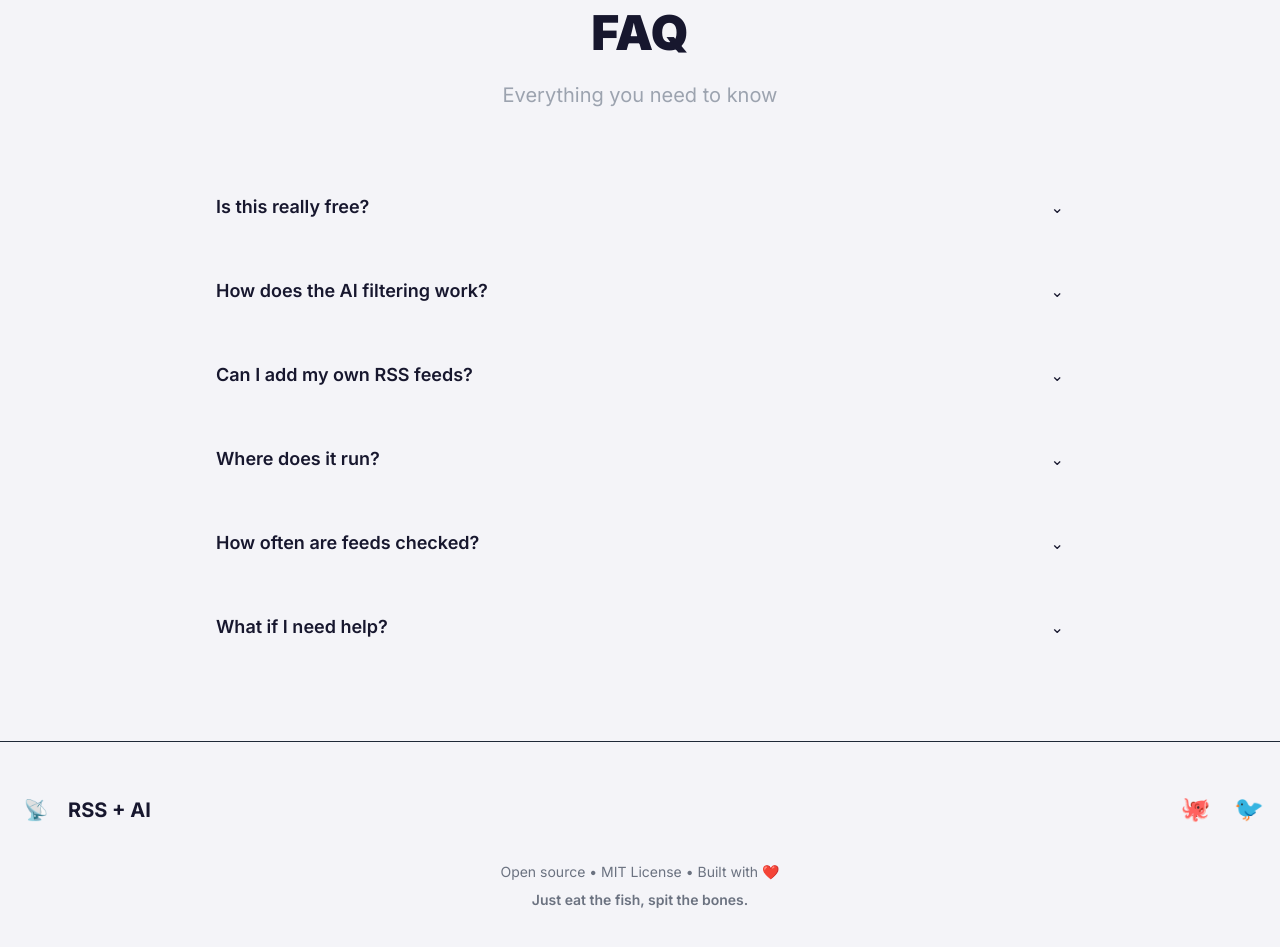
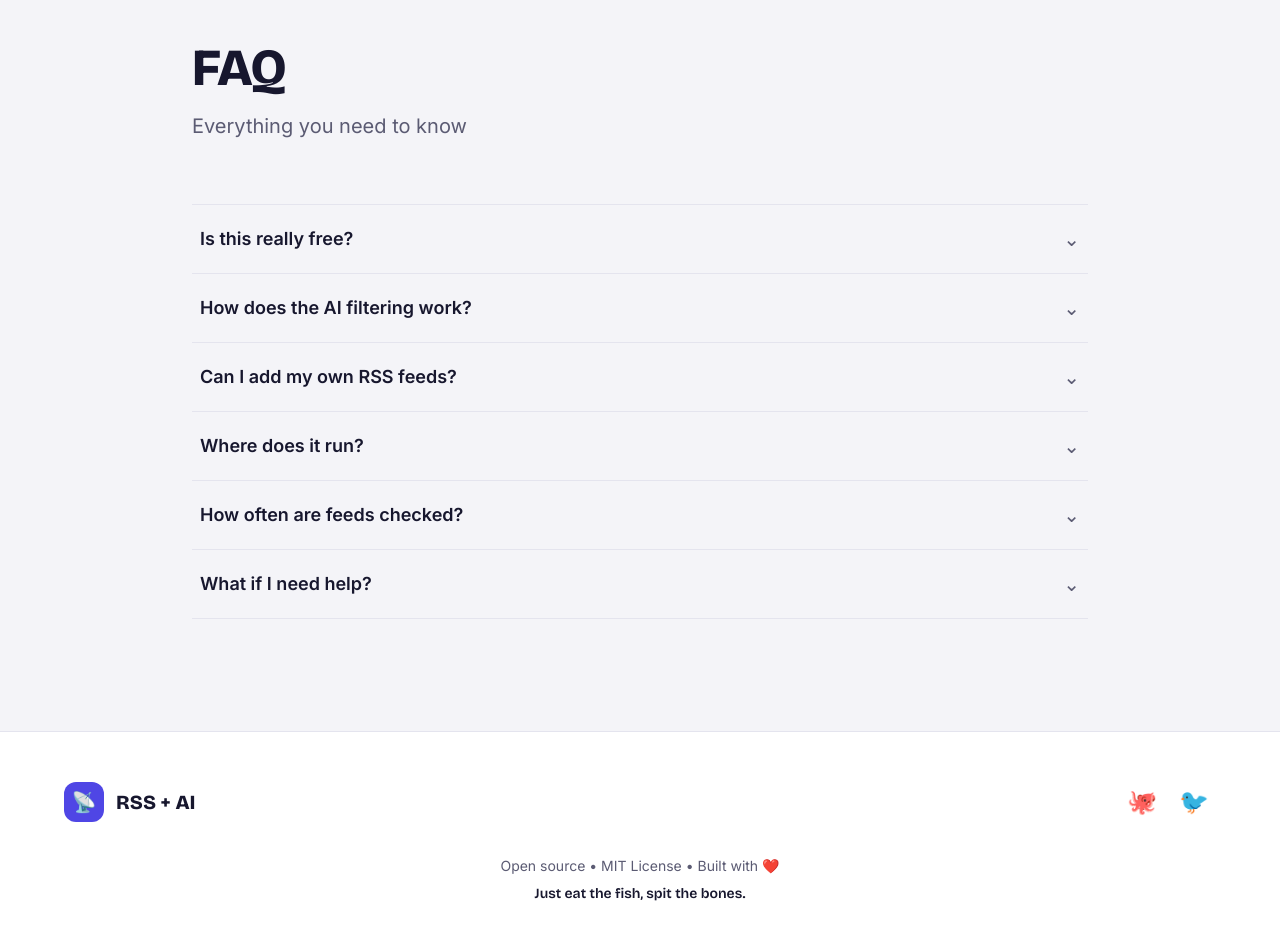
Before and after one commit to qusaismael/rss-website, a website: page index.html in a window 1280 px wide. Shown: the part 4244-5191 px from the top of the page. Drawn offline with nearby package versions, Linux system fonts and the light colour scheme.

Commit message:
redesign: divider-row FAQ and quiet footer

```diff
--- a/index.html
+++ b/index.html
@@ -441,82 +441,82 @@
     </section>
 
     <!-- FAQ Section -->
-    <section id="faq" class="py-20 px-4">
+    <section id="faq" class="py-20 md:py-28 px-4 sm:px-6 bg-paper">
         <div class="max-w-4xl mx-auto">
-            <div class="text-center mb-16">
-                <h2 class="text-5xl font-black mb-6"><span class="gradient-text">FAQ</span></h2>
-                <p class="text-xl text-gray-400">Everything you need to know</p>
+            <div class="mb-12 md:mb-16">
+                <h2 class="font-display font-extrabold text-ink text-[clamp(2rem,4.5vw,3.25rem)] leading-[1.05] tracking-[-0.02em] mb-4">FAQ</h2>
+                <p class="text-lg md:text-xl text-muted">Everything you need to know</p>
             </div>
 
-            <div class="space-y-4">
-                <div class="glass rounded-xl overflow-hidden">
-                    <button onclick="toggleFaq(this)" class="w-full px-6 py-5 text-left flex items-center justify-between hover:bg-white/5 transition-colors" aria-expanded="false">
-                        <span class="text-lg font-semibold">Is this really free?</span>
-                        <span class="icon transition-transform" aria-hidden="true">⌄</span>
+            <div class="border-t border-line">
+                <div class="border-b border-line">
+                    <button onclick="toggleFaq(this)" class="w-full px-2 py-5 text-left flex items-center justify-between gap-4 hover:bg-surface transition-colors" aria-expanded="false">
+                        <span class="text-lg font-semibold text-ink">Is this really free?</span>
+                        <span class="icon transition-transform text-muted text-xl" aria-hidden="true">⌄</span>
                     </button>
                     <div class="faq-answer max-h-0 overflow-hidden transition-all duration-300">
-                        <div class="px-6 pb-5 text-gray-400">
+                        <div class="px-2 pb-5 text-muted">
                             Yes! 100% free and open source. It uses Google's free Gemini API and Telegram's free bot API. There are no hidden costs or premium features.
                         </div>
                     </div>
                 </div>
 
-                <div class="glass rounded-xl overflow-hidden">
-                    <button onclick="toggleFaq(this)" class="w-full px-6 py-5 text-left flex items-center justify-between hover:bg-white/5 transition-colors" aria-expanded="false">
-                        <span class="text-lg font-semibold">How does the AI filtering work?</span>
-                        <span class="icon transition-transform" aria-hidden="true">⌄</span>
+                <div class="border-b border-line">
+                    <button onclick="toggleFaq(this)" class="w-full px-2 py-5 text-left flex items-center justify-between gap-4 hover:bg-surface transition-colors" aria-expanded="false">
+                        <span class="text-lg font-semibold text-ink">How does the AI filtering work?</span>
+                        <span class="icon transition-transform text-muted text-xl" aria-hidden="true">⌄</span>
                     </button>
                     <div class="faq-answer max-h-0 overflow-hidden transition-all duration-300">
-                        <div class="px-6 pb-5 text-gray-400">
+                        <div class="px-2 pb-5 text-muted">
                             The AI reads each RSS article headline and summary, then decides if it's important based on your custom prompt. You can define what "important" means for you - tech news, specific topics, or anything else.
                         </div>
                     </div>
                 </div>
 
-                <div class="glass rounded-xl overflow-hidden">
-                    <button onclick="toggleFaq(this)" class="w-full px-6 py-5 text-left flex items-center justify-between hover:bg-white/5 transition-colors" aria-expanded="false">
-                        <span class="text-lg font-semibold">Can I add my own RSS feeds?</span>
-                        <span class="icon transition-transform" aria-hidden="true">⌄</span>
+                <div class="border-b border-line">
+                    <button onclick="toggleFaq(this)" class="w-full px-2 py-5 text-left flex items-center justify-between gap-4 hover:bg-surface transition-colors" aria-expanded="false">
+                        <span class="text-lg font-semibold text-ink">Can I add my own RSS feeds?</span>
+                        <span class="icon transition-transform text-muted text-xl" aria-hidden="true">⌄</span>
                     </button>
                     <div class="faq-answer max-h-0 overflow-hidden transition-all duration-300">
-                        <div class="px-6 pb-5 text-gray-400">
-                            Absolutely! Just edit the <code class="text-yellow-400">main.py</code> file and add any RSS feed URL you want. Works with blogs, news sites, podcasts, and more.
+                        <div class="px-2 pb-5 text-muted">
+                            Absolutely! Just edit the <code class="text-primary font-medium">main.py</code> file and add any RSS feed URL you want. Works with blogs, news sites, podcasts, and more.
                         </div>
                     </div>
                 </div>
 
-                <div class="glass rounded-xl overflow-hidden">
-                    <button onclick="toggleFaq(this)" class="w-full px-6 py-5 text-left flex items-center justify-between hover:bg-white/5 transition-colors" aria-expanded="false">
-                        <span class="text-lg font-semibold">Where does it run?</span>
-                        <span class="icon transition-transform" aria-hidden="true">⌄</span>
+                <div class="border-b border-line">
+                    <button onclick="toggleFaq(this)" class="w-full px-2 py-5 text-left flex items-center justify-between gap-4 hover:bg-surface transition-colors" aria-expanded="false">
+                        <span class="text-lg font-semibold text-ink">Where does it run?</span>
+                        <span class="icon transition-transform text-muted text-xl" aria-hidden="true">⌄</span>
                     </button>
                     <div class="faq-answer max-h-0 overflow-hidden transition-all duration-300">
-                        <div class="px-6 pb-5 text-gray-400">
+                        <div class="px-2 pb-5 text-muted">
                             It runs on your own machine or server. You have complete control. For 24/7 operation, you can deploy it on a cloud service or a Raspberry Pi.
                         </div>
                     </div>
                 </div>
 
-                <div class="glass rounded-xl overflow-hidden">
-                    <button onclick="toggleFaq(this)" class="w-full px-6 py-5 text-left flex items-center justify-between hover:bg-white/5 transition-colors" aria-expanded="false">
-                        <span class="text-lg font-semibold">How often are feeds checked?</span>
-                        <span class="icon transition-transform" aria-hidden="true">⌄</span>
+                <div class="border-b border-line">
+                    <button onclick="toggleFaq(this)" class="w-full px-2 py-5 text-left flex items-center justify-between gap-4 hover:bg-surface transition-colors" aria-expanded="false">
+                        <span class="text-lg font-semibold text-ink">How often are feeds checked?</span>
+                        <span class="icon transition-transform text-muted text-xl" aria-hidden="true">⌄</span>
                     </button>
                     <div class="faq-answer max-h-0 overflow-hidden transition-all duration-300">
-                        <div class="px-6 pb-5 text-gray-400">
+                        <div class="px-2 pb-5 text-muted">
                             By default, every 15 minutes. You can adjust this in the code to check more or less frequently based on your needs.
                         </div>
                     </div>
                 </div>
 
-                <div class="glass rounded-xl overflow-hidden">
-                    <button onclick="toggleFaq(this)" class="w-full px-6 py-5 text-left flex items-center justify-between hover:bg-white/5 transition-colors" aria-expanded="false">
-                        <span class="text-lg font-semibold">What if I need help?</span>
-                        <span class="icon transition-transform" aria-hidden="true">⌄</span>
+                <div class="border-b border-line">
+                    <button onclick="toggleFaq(this)" class="w-full px-2 py-5 text-left flex items-center justify-between gap-4 hover:bg-surface transition-colors" aria-expanded="false">
+                        <span class="text-lg font-semibold text-ink">What if I need help?</span>
+                        <span class="icon transition-transform text-muted text-xl" aria-hidden="true">⌄</span>
                     </button>
                     <div class="faq-answer max-h-0 overflow-hidden transition-all duration-300">
-                        <div class="px-6 pb-5 text-gray-400">
-                            Open an issue on <a href="https://github.com/qusaismael/rss-ai/issues" target="_blank" class="text-indigo-400 hover:text-indigo-300">GitHub</a> or check the README for detailed setup instructions. The community is friendly and helpful!
+                        <div class="px-2 pb-5 text-muted">
+                            Open an issue on <a href="https://github.com/qusaismael/rss-ai/issues" target="_blank" class="text-primary hover:text-secondary">GitHub</a> or check the README for detailed setup instructions. The community is friendly and helpful!
                         </div>
                     </div>
                 </div>
@@ -525,27 +525,27 @@
     </section>
 
     <!-- Footer -->
-    <footer class="py-12 px-4 border-t border-gray-800">
-        <div class="max-w-7xl mx-auto">
+    <footer class="py-12 px-4 sm:px-6 bg-surface border-t border-line">
+        <div class="max-w-6xl mx-auto">
             <div class="flex flex-col md:flex-row items-center justify-between">
                 <div class="flex items-center space-x-3 mb-4 md:mb-0">
-                    <div class="w-10 h-10 gradient-bg rounded-lg flex items-center justify-center">
+                    <div class="w-10 h-10 bg-primary rounded-xl flex items-center justify-center">
                         <span class="icon text-white text-xl" aria-hidden="true">📡</span>
                     </div>
-                    <span class="text-xl font-bold gradient-text">RSS + AI</span>
+                    <span class="font-display text-xl font-extrabold text-ink">RSS + AI</span>
                 </div>
-                <div class="flex items-center space-x-6">
-                    <a href="https://github.com/qusaismael/rss-ai" target="_blank" class="text-gray-400 hover:text-white transition-colors">
+                <div class="flex items-center space-x-2">
+                    <a href="https://github.com/qusaismael/rss-ai" target="_blank" class="h-11 w-11 inline-flex items-center justify-center text-muted hover:text-ink transition-colors">
                         <span class="icon text-2xl" aria-hidden="true">🐙</span>
                     </a>
-                    <a href="https://x.com/qusaismael" target="_blank" class="text-gray-400 hover:text-white transition-colors">
+                    <a href="https://x.com/qusaismael" target="_blank" class="h-11 w-11 inline-flex items-center justify-center text-muted hover:text-ink transition-colors">
                         <span class="icon text-2xl" aria-hidden="true">🐦</span>
                     </a>
                 </div>
             </div>
-            <div class="text-center mt-8 text-gray-500 text-sm">
+            <div class="text-center mt-8 text-muted text-sm">
                 <p>Open source • MIT License • Built with ❤️</p>
-                <p class="mt-2 gradient-text font-semibold">Just eat the fish, spit the bones.</p>
+                <p class="mt-2 font-display font-semibold text-ink">Just eat the fish, spit the bones.</p>
             </div>
         </div>
     </footer>
```
Also changed, not shown: assets/tailwind.css.
